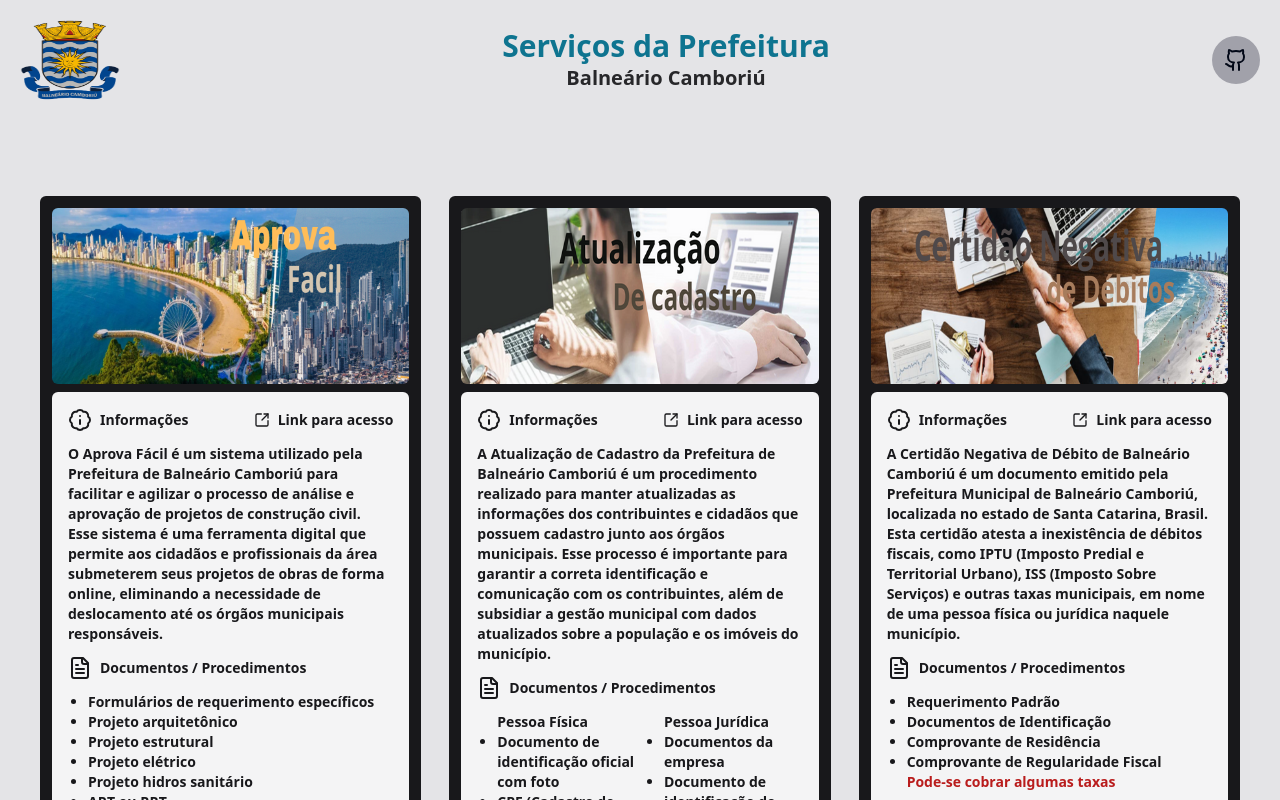
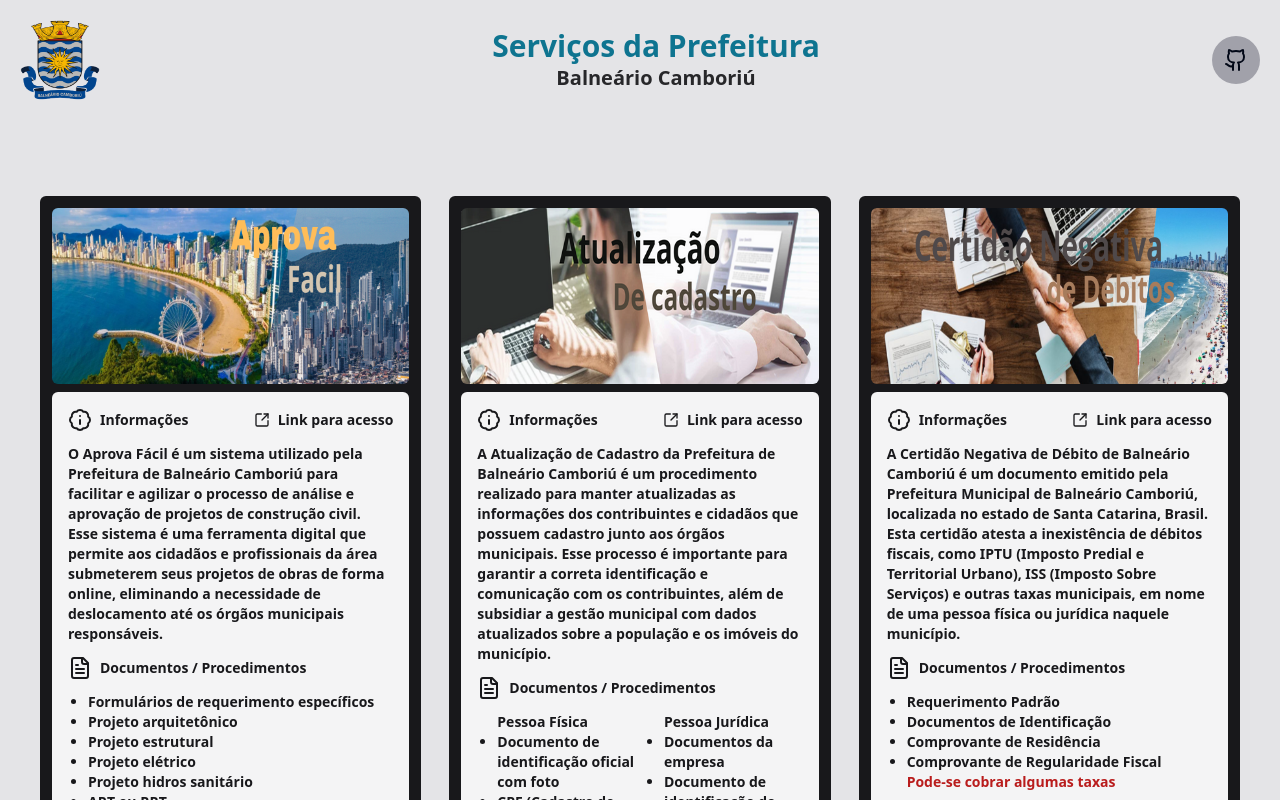
Before and after one commit to Andre-Oliveiraa/Atividade_PDS, a Next.js app: page / in a window 1280 px wide. Shown: the top 800 px of the page. Built offline with nearby package versions, Linux system fonts and the light colour scheme.

Commit message:
Finalização do Site de PDS

```diff
--- a/app/page.tsx
+++ b/app/page.tsx
@@ -70,7 +70,7 @@
       <HeaderContent>
         <a href="https://www.bc.sc.gov.br/servicos.cfm" target="_blank" rel="noopener noreferrer">
           <Image
-          width={100}
+          width={80}
           height={100}
           src="/Balneario.png"
           alt=""
```
